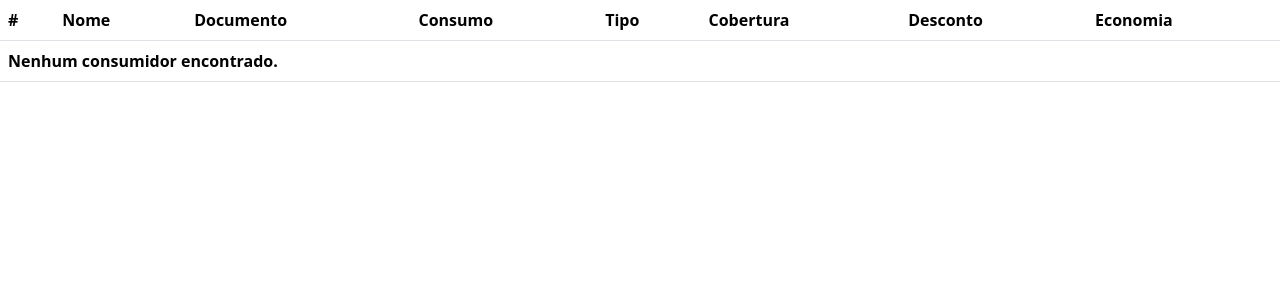
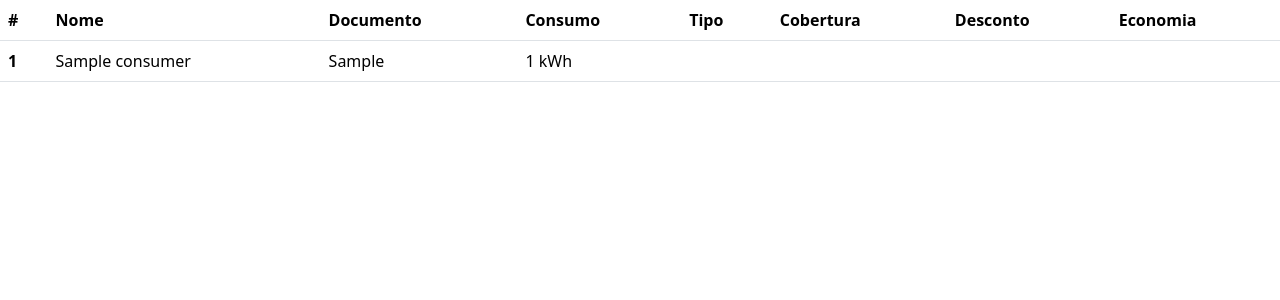
Before and after one commit to MuzNocci/Interviews--Challenges, a Django app: page / in a window 1280 px wide. Shown: the top 300 px of the page. Run offline with Django 4.2, Linux system fonts and the light colour scheme; tables that the repository leaves empty hold one stand-in row (values such as "Sample post"); lists and menus that the app fills with data are empty.

Commit message:
Update list.html

```diff
--- a/Digital_Grid-Django/calculator/admin.py
+++ b/Digital_Grid-Django/calculator/admin.py
@@ -1,5 +1,7 @@
 from django.contrib import admin
+from calculator import models
 
-from . import models
+
 
 admin.site.register(models.Consumer)
+admin.site.register(models.DiscountRules)
--- a/Digital_Grid-Django/calculator/apps.py
+++ b/Digital_Grid-Django/calculator/apps.py
@@ -1,6 +1,9 @@
 from django.apps import AppConfig
 
 
+
 class CalculatorConfig(AppConfig):
+
+
     default_auto_field = "django.db.models.BigAutoField"
     name = "calculator"
--- a/Digital_Grid-Django/calculator/models.py
+++ b/Digital_Grid-Django/calculator/models.py
@@ -23,8 +23,7 @@
         ("A","> 20.000 kWh"),
     )
 
-
-    customer_type = models.CharField("Tipo do Consumidor", max_length=1, choices=TYPE_CHOICES)
+    consumer_type = models.CharField("Tipo do Consumidor", max_length=1, choices=TYPE_CHOICES)
     consumption_range = models.CharField("Faixa de Consumo", max_length=1, choices=RANGE_CHOICES)
     cover_value = models.CharField("Valor de Cobertura", max_length=1, choices=COVER_CHOICES)
     discount_value = models.DecimalField("Valor de Desconto", decimal_places=2, max_digits=10)
@@ -42,8 +41,10 @@
     consumption = models.IntegerField("Consumo(kWh)", blank=True, null=True)
     distributor_tax = models.FloatField("Tarifa da Distribuidora", blank=True, null=True)
     discount_rule = models.ForeignKey(DiscountRules, on_delete=models.CASCADE)
-    #  create the foreign key for discount rule model here
+    # create the foreign key for discount rule model here
 
+    def __str__(self):
+            return str(self.name)
 
 
 # TODO: Create the model DiscountRules below
--- a/Digital_Grid-Django/calculator/templates/calculator/list.html
+++ b/Digital_Grid-Django/calculator/templates/calculator/list.html
@@ -1,6 +1,6 @@
 {% extends 'calculator/_base.html' %}
 <!--
-TODO: You must display the data sent to the template in a table with the follow headers
+TODO: You must display the consumer sent to the template in a table with the follow headers
  - Nome, Documento, Consumo, Tipo, Cobertura, Desconto, Economia
 
 TODO: You must provide 2 selects to filter the rows based in:
@@ -12,6 +12,7 @@
 {% block title %}Calculadora{% endblock %}
 
 {% block content %}
+
     <table class="table">
         <thead>
           <tr>
@@ -29,15 +30,14 @@
         {% if consumers %}
           {% for consumer in consumers %}
           <tr>
-            <th scope="row">1</th>
-            <td>Mark</td>
-            <td>Otto</td>
-            <td>@mdo</td>
-            <td>Mark</td>
-            <td>Otto</td>
-            <td>@mdo</td>
-            <td>Mark</td>
-            <td>Otto</td>
+            <th scope="row">{{ consumer.id }}</th>
+            <td>{{ consumer.name }}</td>
+            <td>{{ consumer.document }}</td>
+            <td>{{ consumer.consumption }} kWh</td>
+            <td>{{ consumer.discount_rule.get_consumer_type_display }}</td>
+            <td>{{ consumer.discount_rule.get_cover_value_display }}</td>
+            <td>{{ consumer.discount_rule.discount_value }}</td>
+            <td>{{ consumer.discount_rule.discount_value }}</td>
           </tr>
           {% endfor %}
         {% else %}
@@ -47,4 +47,5 @@
         {% endif %}
         </tbody>
       </table>
+
 {% endblock %}
--- a/Digital_Grid-Django/calculator/views.py
+++ b/Digital_Grid-Django/calculator/views.py
@@ -1,5 +1,5 @@
 from django.shortcuts import render
-from calculator.models import DiscountRules, Consumer
+from calculator.models import Consumer
 
 # TODO: Your list view should do the following tasks
 """
@@ -10,14 +10,13 @@
 """
 
 
+
 def view1(request):
 
-    customers = Consumer.objects.all()
-    discounts = DiscountRules.objects.all()
+    consumers = Consumer.objects.all()
 
     context = {
-        'customers':customers,
-        'discounts':discounts,
+        'consumers': consumers,
     }
     return render(request, 'calculator/list.html', context)
 
```
Also changed, not shown: Digital_Grid-Django/calculator/migrations/0001_initial.py.
